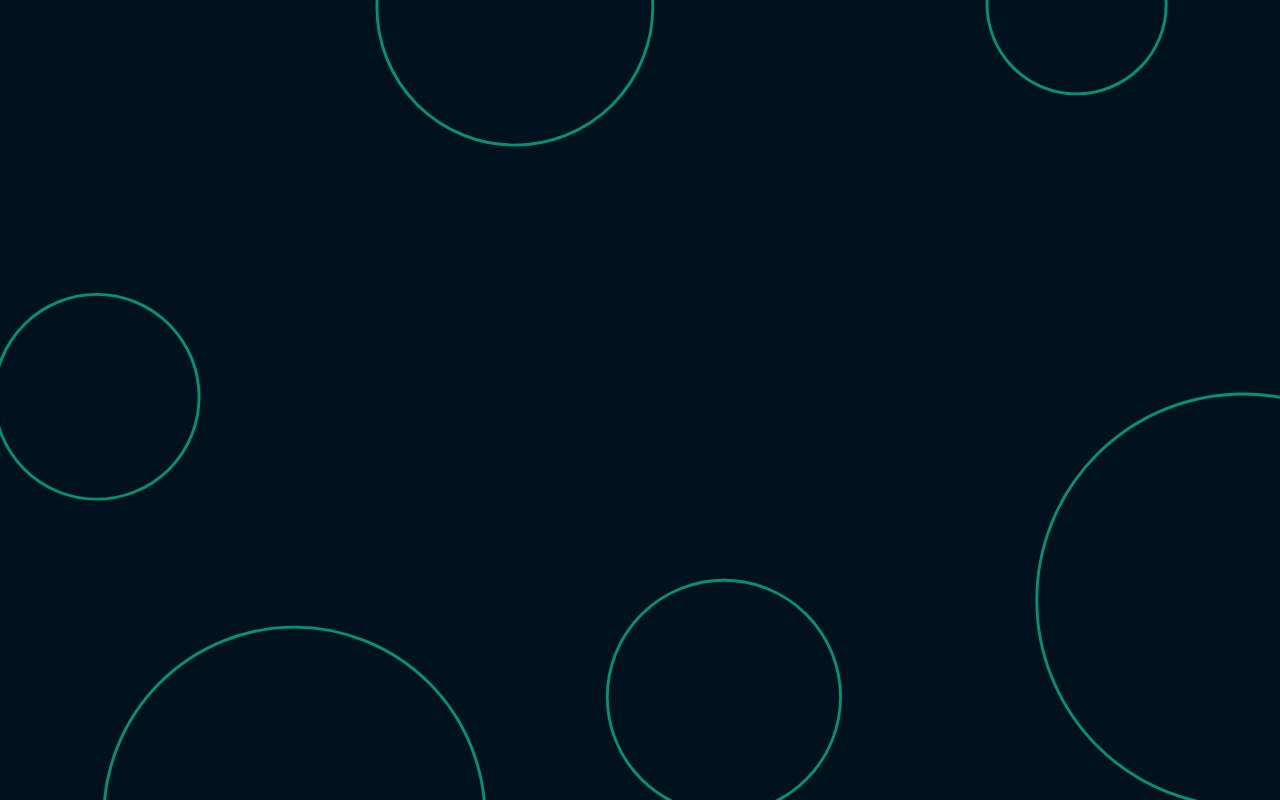
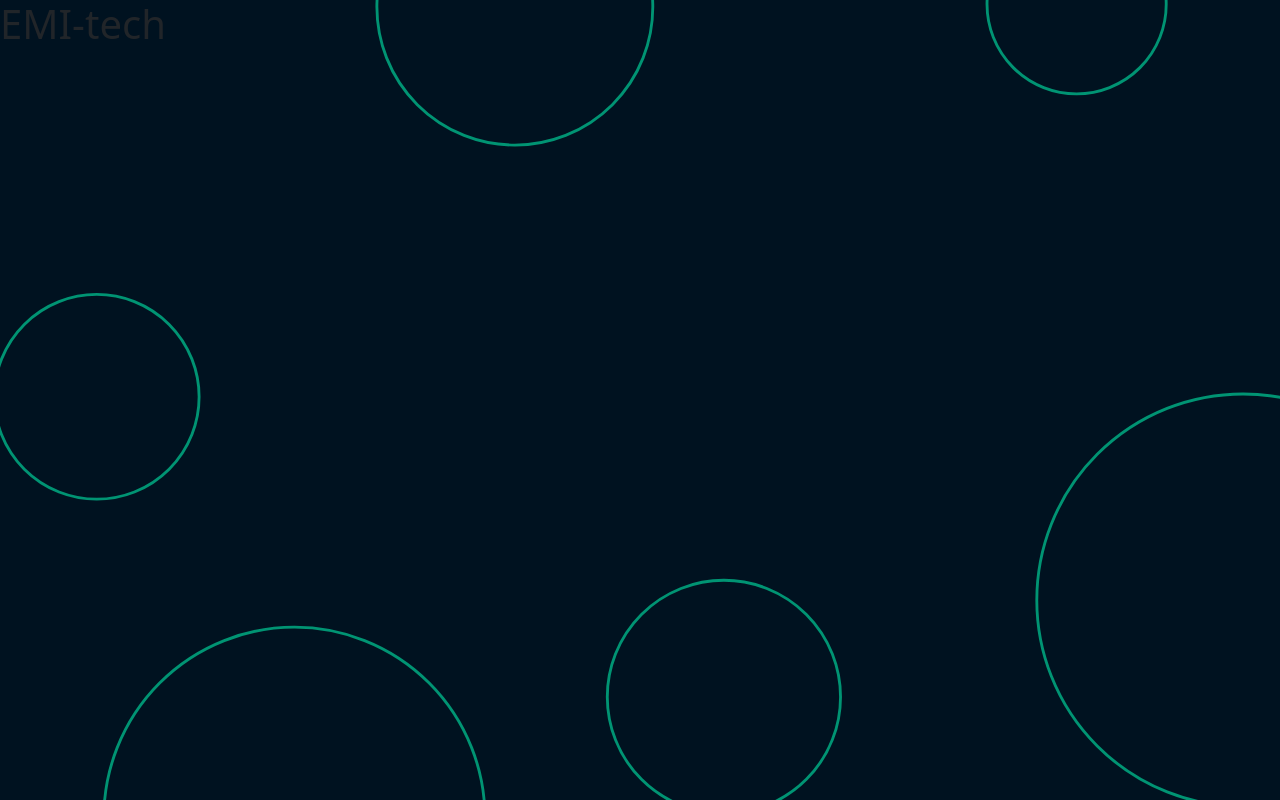
Before and after one commit to Anshumancoder/EMI-tech-website, a plain HTML site: page index.html in a window 1280 px wide. Drawn offline with nearby package versions, Linux system fonts and the light colour scheme.

Commit message:
Update index.html

```diff
--- a/index.html
+++ b/index.html
@@ -5,6 +5,10 @@
         <link href="https://cdn.jsdelivr.net/npm/bootstrap@5.3.3/dist/css/bootstrap.min.css" rel="stylesheet" integrity="sha384-QWTKZyjpPEjISv5WaRU9OFeRpok6YctnYmDr5pNlyT2bRjXh0JMhjY6hW+ALEwIH" crossorigin="anonymous">
     </head>
     <body style="background-image:url('dasvg.svg');background-repeat:no-repeat;background-size: cover;">
-
+        <div style="" class="sticky-bottom">
+            <h1>
+                EMI-tech
+            </h1>
+        </div>
     </body >
 </html>
```
